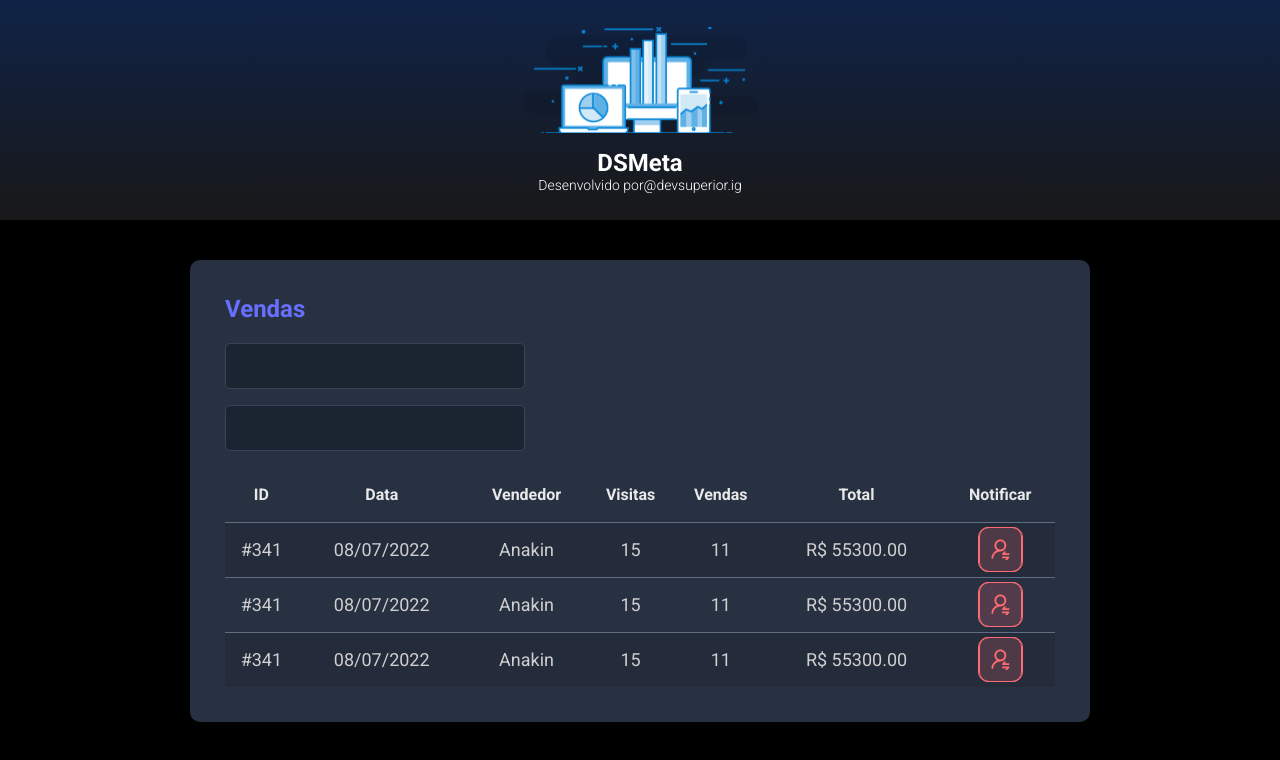
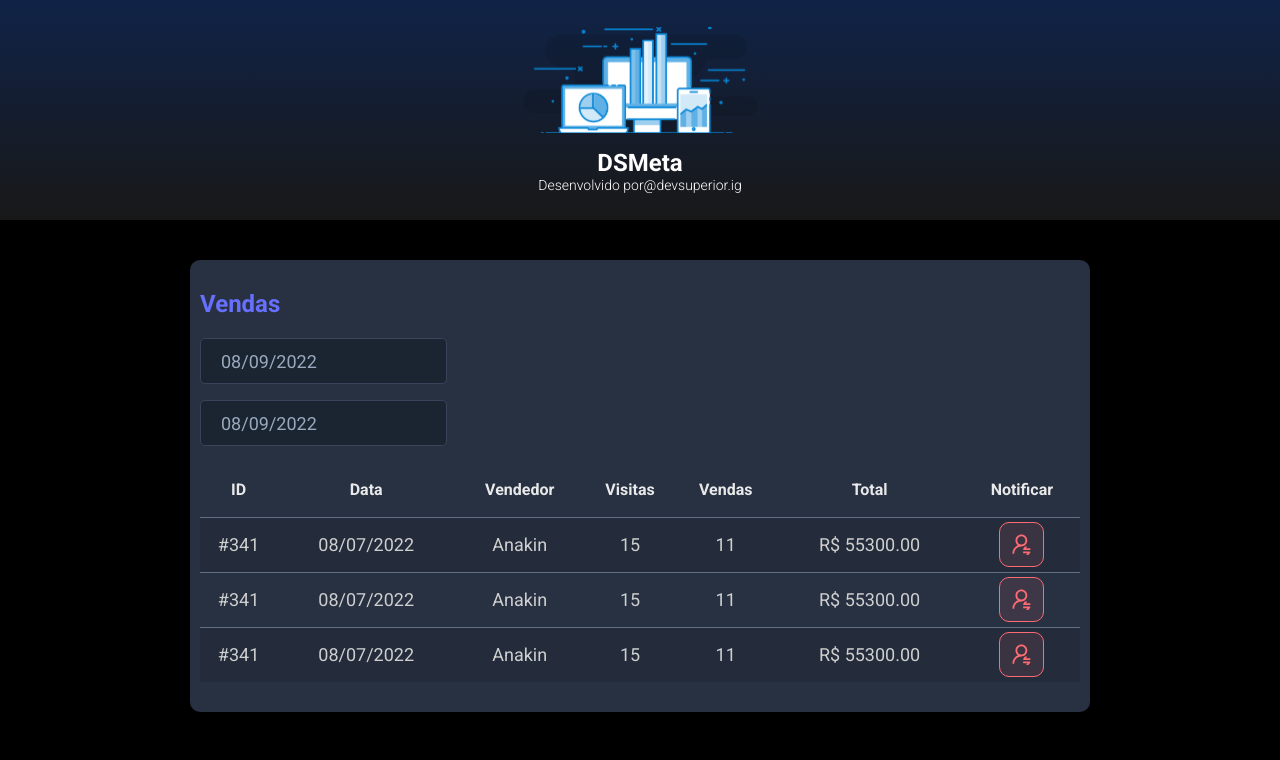
Before and after one commit to Aleluzjr/Dsmeta, a React (Vite) app in the folder frontend/: page / in a window 1280 px wide. Shown: the top 760 px of the page. Built offline with nearby package versions, Linux system fonts and the light colour scheme.

Commit message:
Datepick

```diff
--- /dev/null
+++ b/frontend/src/components/DateForm/index.tsx
@@ -0,0 +1,36 @@
+import './styles.css'
+import DatePicker from "react-datepicker";
+import "react-datepicker/dist/react-datepicker.css";
+import { registerLocale, setDefaultLocale } from  "react-datepicker";
+import pt from 'date-fns/locale/pt';
+registerLocale('pt', pt)
+
+
+function DateForm() {
+    return (
+        <div>
+            <div className="dsmeta-form-control-container" >
+                <DatePicker
+                    selected={new Date()}
+                    onChange={(date: Date) => { }}
+                    className="dsmeta-form-control"
+                    dateFormat="dd/MM/yyyy"
+                />
+            </div>
+            <div className="dsmeta-form-control-container">
+                <DatePicker
+                    selected={new Date()}
+                    onChange={(date: Date) => { }}
+                    className="dsmeta-form-control"
+                    dateFormat="dd/MM/yyyy"
+                    locale='pt'
+                />
+            </div>
+        </div>
+
+    )
+}
+
+
+
+export default DateForm
--- /dev/null
+++ b/frontend/src/components/DateForm/styles.css
@@ -0,0 +1,33 @@
+.dsmeta-card {
+    background-color: #283142;
+    border-radius: 10px;
+    padding: 30px 10px;
+}
+
+
+.dsmeta-sales-title {
+    color: #676fff;
+    font-size: 24px;
+    margin-bottom: 20px;
+}
+
+.dsmeta-form-control-container {
+    margin-bottom: 16px;
+    max-width: 300px;
+}
+
+.dsmeta-form-control {
+    width: 100%;
+    height: 46px;
+    background-color: #1b2531;
+    border: 1px solid #384459;
+    border-radius: 5px;
+    color: #9aaabe;
+    padding: 0 20px;
+    font-size: 18px;
+}
+.dsmeta-sales-table {
+    width: 100%;
+    border-spacing: 0;
+    border-collapse: collapse;
+}
--- a/frontend/src/components/SalesCard/index.tsx
+++ b/frontend/src/components/SalesCard/index.tsx
@@ -1,19 +1,13 @@
 import './styles.css'
 import NotificationButton from '../NotificationButton'
+import DateForm from '../DateForm'
 
 function SalesCard() {
     return (
+        <>
             <div className="dsmeta-card">
                 <h2 className="dsmeta-sales-title">Vendas</h2>
-            <div>
-                <div className="dsmeta-form-control-container">
-                    <input className="dsmeta-form-control" type="text" />
-                </div>
-                <div className="dsmeta-form-control-container">
-                    <input className="dsmeta-form-control" type="text" />
-                </div>
-            </div>
-
+                <DateForm/>
                 <div>
                     <table className="dsmeta-sales-table">
                         <thead>
@@ -37,9 +31,7 @@ function SalesCard() {
                                 <td>R$ 55300.00</td>
                                 <td>
                                     <div className="dsmeta-red-btn-container">
-                                    <div className="dsmeta-red-btn">
-                                        <NotificationButton/>
-                                    </div>
+                                        <NotificationButton />
                                     </div>
                                 </td>
                             </tr>
@@ -52,10 +44,9 @@ function SalesCard() {
                                 <td>R$ 55300.00</td>
                                 <td>
                                     <div className="dsmeta-red-btn-container">
-                                    <div className="dsmeta-red-btn">
-                                        <NotificationButton/>
+                                        <NotificationButton />
                                     </div>
-                                </div>
+
                                 </td>
                             </tr>
                             <tr>
@@ -67,9 +58,7 @@ function SalesCard() {
                                 <td>R$ 55300.00</td>
                                 <td>
                                     <div className="dsmeta-red-btn-container">
-                                    <div className="dsmeta-red-btn">
-                                        <NotificationButton/>
-                                    </div>
+                                        <NotificationButton />
                                     </div>
                                 </td>
                             </tr>
@@ -77,8 +66,8 @@ function SalesCard() {
 
                     </table>
                 </div>
-
             </div>
+        </>
     )
 }
 
--- /dev/null
+++ b/package.json
@@ -0,0 +1,6 @@
+{
+  "dependencies": {
+    "@types/react-datepicker": "4.4.2",
+    "react-datepicker": "4.8.0"
+  }
+}
```
Also changed, not shown: frontend/src/App.tsx (+3 -4 lines), frontend/src/index.css (line endings or trailing spaces), 1 other file (tests, documents, lock files or other folders). Lines whose indentation alone changed are shown as unchanged.
